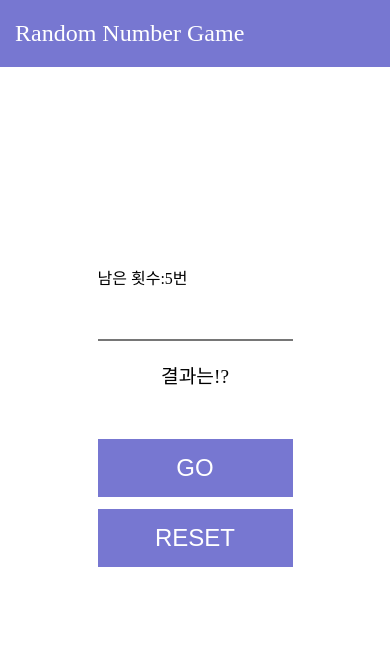
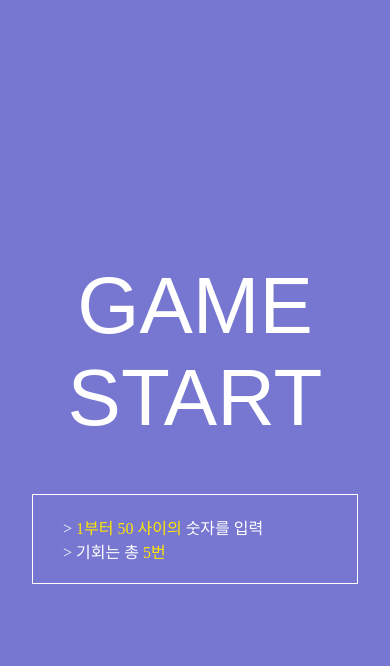
Before and after one commit to kimminjunggg/Fisrt-MJ-Project, a plain HTML site: page number-guess-game/index.html in a window 390 px wide. Drawn offline with Linux system fonts and the light colour scheme; a web font is replaced by a local one.

Commit message:
first commit

```diff
--- a/number-guess-game/index.html
+++ b/number-guess-game/index.html
@@ -4,31 +4,38 @@
     <meta charset="UTF-8" />
     <meta name="viewport" content="width=device-width, initial-scale=1.0" />
     <title>Number-Game</title>
+    <link rel="icon" href="./img/favicon.png" />
     <link rel="stylesheet" href="style.css" />
   </head>
   <body>
+    <!-- 들어갔을때의 첫화면 -->
+    <div id="start-container">
+      <div class="start-mainText">
+        <button id="start-button">GAME START</button>
+        <div class="game-rule">
+          <p>> <span style="color: rgb(255, 230, 0);">1부터 50 사이의 </span>숫자를 입력 </p>
+          <p>> 기회는 총 <span style="color: rgb(255, 230, 0);">5번</span></p>
+        </div>
+      </div>
+
+    </div>
+
+    <!-- 시작하기 버튼 클릭 시 -->
     <div id="container">
         <div class="mainText">
-            <p>Random Number Game</p>
+            <p id="main-text-click">Random Number Game</p>
         </div>
 
         <div class="playContainer">
+          <div id="result-area">결과는!?</div>
 
+          <input type="number" id="user-input" />
           <div id="chance-area">남은 횟수:5번</div>
-          <input type="number" id="user-input" />
-
-
-          <div id="result-area">결과는!?</div>
 
           <div class="playReset-button">
               <button id="play-button">GO</button>
               <button id="reset-button">RESET</button>
           </div>
-
-
-
-
-
         </div>
       </div>
     <script src="main.js"></script>
--- a/number-guess-game/main.js
+++ b/number-guess-game/main.js
@@ -7,12 +7,25 @@ let chances = 5;
 let gameOver = false;
 let chancesArea = document.getElementById("chance-area");
 let history = [];
+let startButton = document.getElementById("start-button");
+let startContainer = document.getElementById("start-container");
+let mainTextClick = document.getElementById("main-text-click");
 
+startButton.addEventListener("click", start);
 playButton.addEventListener("click", play);
 resetButton.addEventListener("click", reset);
 userInput.addEventListener("focus", function() {
     userInput.value = "";
 })
+mainTextClick.addEventListener("click", backStart);
+
+function backStart() {
+    startContainer.style.display = "block";
+}
+
+function start() {
+    startContainer.style.display = "none";
+}
 
 function pickRandomNum() {
     // 숫자 0 ~ 49 까지의 랜덤 숫자인데 +1을 함으로써 1 ~ 50까지의 랜덤 숫자가 됌
@@ -24,7 +37,7 @@ function play() {
     let userValue = userInput.value;
 
     if (userValue < 1 || userValue > 50) {
-        resultArea.textContent = "1부터 50까지 숫자를 입력하세요"
+        resultArea.textContent = "1~50 숫자입력"
         resultArea.style.color = 'orange'
 
         return;
@@ -51,14 +64,18 @@ function play() {
     }
 
     history.push(userValue);
+     console.log(history)
 
 
-
+    // if (chances < 1 ||  ) {
+    //     resultArea.textContent = "땡!!!"
+    // }
 
     if (chances < 1) {
         gameOver = true;
-        resultArea.textContent = "땡!"
     }
+
+    if (history.includes(userValue) )
 
     if (gameOver == true) {
         playButton.disabled = true;
@@ -67,9 +84,24 @@ function play() {
 };
 
 function reset() {
+
     userInput.value = "";
+    playButton.style.backgroundColor = 'rgb(119, 119, 209)';
     pickRandomNum();
-    resultArea.textContent = "결과는!"
+    resultArea.textContent = "결과는!";
+    gameOver = false;
+    playButton.disabled = false;
+    chances = 5;
+    chancesArea.textContent = `남은 횟수:${chances}번`;
+    history=[];
+
+
+
+
+
+
+
+
 }
 
 pickRandomNum();
--- a/number-guess-game/style.css
+++ b/number-guess-game/style.css
@@ -26,6 +26,50 @@ input::-webkit-inner-spin-button {
 /* Firefox  */
 input[type='number'] {
   -moz-appearance: textfield;
+}
+
+/* 스타트 화면 */
+#start-container {
+    width: 100%;
+    height: 100%;
+    position: absolute;
+    z-index: 1;
+    background-color:  rgb(119, 119, 209);
+}
+
+#main-text-click {
+    cursor: pointer;
+}
+
+#start-container .start-mainText {
+    display: flex;
+    width: calc(100% - 500px);
+    margin: 0 auto;
+    height: 100%;
+    justify-content: center;
+    align-items: center;
+    flex-direction: column;
+}
+
+
+
+#start-container .start-mainText button {
+    border: none;
+    color: #fff;
+    font-size: 5rem;
+    background-color: rgb(119, 119, 209);
+    cursor: pointer;
+}
+
+.start-mainText .game-rule {
+    width: 80%;
+    font-size: 1.2rem;
+    margin: 0 auto;
+    margin-top: 50px;
+    padding: 20px 30px;
+    color: #fff;
+    font-weight: 100;
+    border: 1px solid #fff;
 }
 
 #container {
@@ -63,23 +107,31 @@ input[type='number'] {
     align-items: center;
     flex-direction: column;
     padding: 20px 0;
+    margin-top: 20px;
 }
 
 .playContainer #result-area {
-    font-size: 1.2rem;
+    font-size: 1.8rem;
+    height: 300px;
+    display: flex;
+    justify-content: center;
+    align-items: center;
 }
 
 .playContainer #chance-area {
-    font-size: 1rem;
+    font-size: 1.2rem;
     font-weight: 100;
     text-align: left;
     width: 100%;
 }
 
 #user-input {
-    margin: 0 0 20px 0;
+    margin: 0 0 5px 0;
     height: 50px;
     width: 100%;
+    font-size: 25px;
+    padding-bottom: 5px;
+    text-align: center;
     border-left: none;
     border-right: none;
     border-top: none;
@@ -106,8 +158,35 @@ input[type='number'] {
     color: #fff;
     background-color: rgb(119, 119, 209);
     margin-bottom: 12px;
+    cursor: pointer;
 }
 
 #play-button {
     margin-right: 3px;
 }
+
+@media screen and (max-width: 992px) {
+    #start-container .start-mainText  {
+        width: calc(100% - 220px);
+    }
+
+}
+
+
+@media screen and (max-width: 600px) {
+    #start-container .start-mainText  {
+        width: calc(100% - 60px);
+    }
+
+    #start-button {
+        font-size: 3rem;
+    }
+
+    #start-container .start-mainText button {
+        font-size: 5rem;
+    }
+
+    .start-mainText .game-rule {
+        font-size: 1rem;
+    }
+}
```
Also changed, not shown: number-guess-game/img/favicon.png (added), 1 other file.
